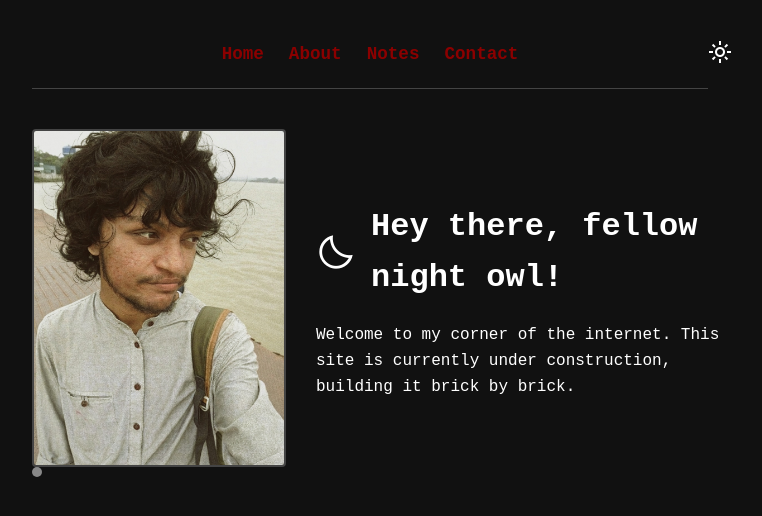
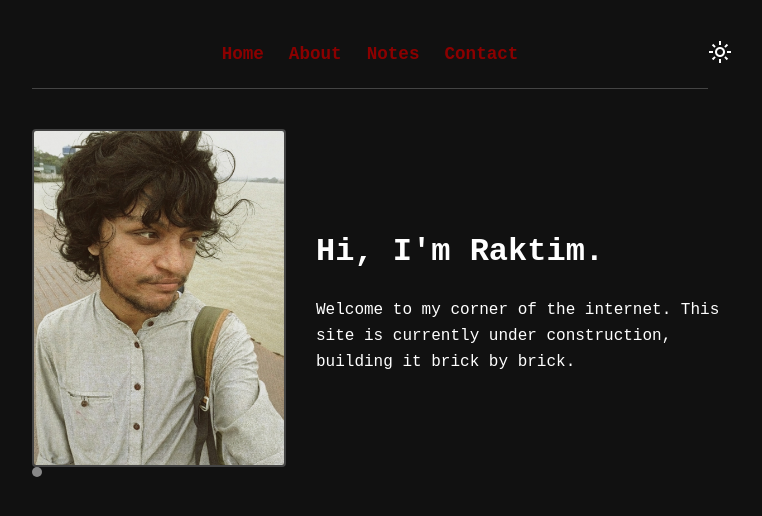
Before and after one commit to raktim13/raktim13.github.io, a plain HTML site: page index.html in a window 1280 px wide. Shown: the whole page, without its empty margins (258-1020 px from the left). Drawn offline with nearby package versions, Linux system fonts and the light colour scheme.

Commit message:
Update index.html

```diff
--- a/index.html
+++ b/index.html
@@ -19,10 +19,7 @@
         <img src="website_pic.jpeg" alt="Raktim" class="profile-pic" style="max-width: 250px !important; width: 100% !important; height: auto !important;">
 
         <div class="profile-text">
-            <h1 id="greeting-container">
-    <span id="greeting-icon" class="material-symbols-outlined"></span>
-    <span id="greeting-text">Hi, I'm Raktim.</span>
-            </h1>
+            <h1>Hi, I'm Raktim.</h1>
             <p>Welcome to my corner of the internet. This site is currently under construction, building it brick by brick.</p>
         </div>
     </div>
```
